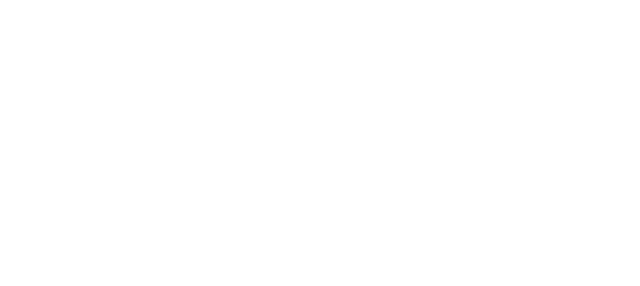
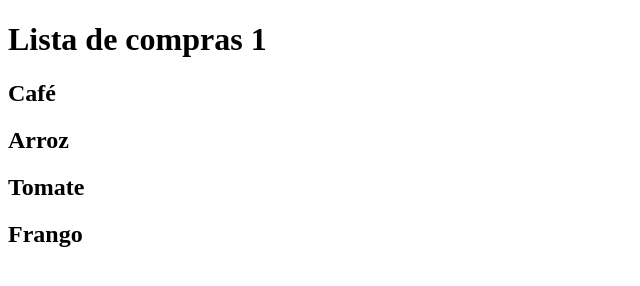
Before and after one commit to MarinaBarros1327/coderhouse_58720, a plain HTML site: page index.html in a window 1280 px wide. Shown: the whole page, without its empty margins (0-640 px from the left). Drawn offline with Linux system fonts and the light colour scheme.

Commit message:
Primeira lista de compras

```diff
--- a/index.html
+++ b/index.html
@@ -3,9 +3,14 @@
 <head>
     <meta charset="UTF-8">
     <meta name="viewport" content="width=device-width, initial-scale=1.0">
-    <title>Aula 4 Github</title>
+    <title>Lista de compras</title>
 </head>
 <body>
+    <h1>Lista de compras 1</h1>
+    <h2>Café</h2>
+    <h2>Arroz</h2>
+    <h2>Tomate</h2>
+    <h2>Frango</h2>
 
 </body>
 </html>
```
Also changed, not shown: 1 other file.
